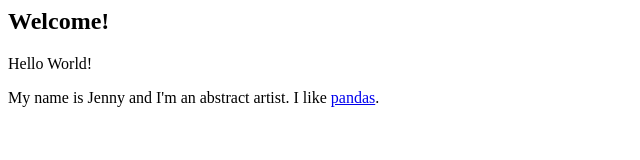
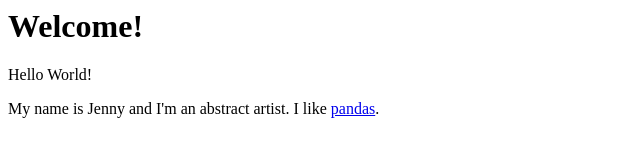
Before and after one commit to jennyorigami000/csptestSp2019, a plain HTML site: page index.html in a window 1280 px wide. Shown: the whole page, without its empty margins (0-640 px from the left). Drawn offline with Linux system fonts and the light colour scheme.

Commit message:
Update index.html

```diff
--- a/index.html
+++ b/index.html
@@ -1,7 +1,7 @@
 <html>
   <title>My Webpage</title>
   <body>
-    <h2>Welcome!</h2>
+    <h1>Welcome!</h1>
     <p>Hello World!
     <p>My name is Jenny and I'm an abstract artist. I like
       <a href="https://bit.ly/2M92WvA">pandas</a>.
```
